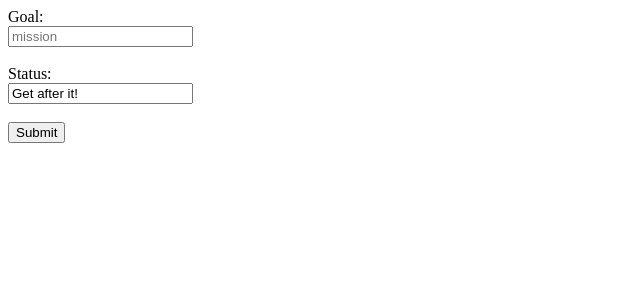
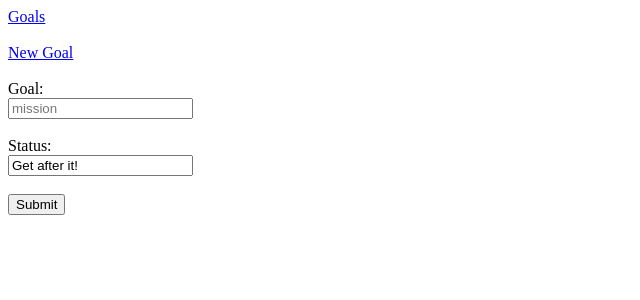
Before and after one commit to OGonzalezNYC/goals-frontend, a React (Create React App) app: page /goals/new in a window 1280 px wide. Shown: the top 300 px of the page, without its empty margins (0-640 px from the left). Built offline with nearby package versions, Linux system fonts and the light colour scheme; no server answers.

Commit message:
Have a link to each of the 3 Routes, even if none of them vanishes when it's redundant.

```diff
--- a/src/App.js
+++ b/src/App.js
@@ -1,7 +1,7 @@
 import React from 'react';
 //import logo from './logo.svg';
 //import './App.css';
-
+import {Route, Link} from 'react-router-dom';
 import {connect} from 'react-redux';
 //this gives the App component the ability to access the store.
 
@@ -11,6 +11,10 @@ import GoalsContainer from './containers/GoalsContainer';
 function App() {
   return (
     <div className="App">
+      <Link to={'/goals'}>Goals</Link>
+      <br></br>
+      <br></br>
+      <Link to={'/goals/new'}>New Goal</Link><br></br><br></br>
       <GoalsContainer/>
     </div>
   )
--- a/src/components/GoalInput.js
+++ b/src/components/GoalInput.js
@@ -1,6 +1,7 @@
 import React from 'react';
 import {connect} from 'react-redux';
 import {addGoal} from '../actions/addGoal'
+import {Route, Link} from 'react-router-dom';
 
 //This component is a form, so it needs to have state, so it needs to be a class.
 class GoalInput extends React.Component {
@@ -43,11 +44,14 @@ class GoalInput extends React.Component {
           <label>Status:</label><br></br>
           <input type="text" placeholder="outcome" value={this.state.outcome} onChange={this.handleChange} name="outcome"/><br></br><br></br>
           <input type="submit"/>
-        </form><br></br>
+        </form>
       </div>
     )
   }
+  //   <br></br>
+  // <Link to={'/goals'}>Goals</Link>
 }
+
 
 export default connect(null, {addGoal})(GoalInput)
 // render() {
--- a/src/components/Goals.js
+++ b/src/components/Goals.js
@@ -24,8 +24,11 @@ const Goals = (props) => {
           <Link to={`/goals/${goal.id}`}>{goal.mission}</Link><button onClick={() => deleteGoal(goal)}>Delete Goal</button>
         </li>
       )}
+      <br></br>
+
     </div>
   )
+    // <Link to={'/goals/new'}>New Goal</Link>
 }
 
 
```
Also changed, not shown: src/components/Goal.js (+6 -2 lines).
